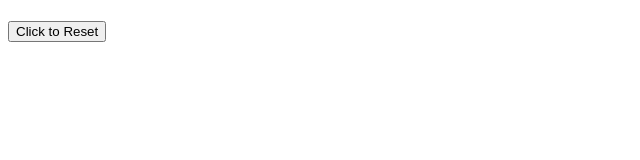
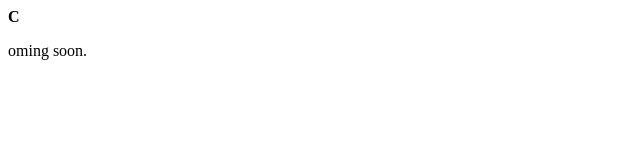
Before and after one commit to KingBelisariusIV/KingBelisariusIV.github.io, a plain HTML site: page index.html in a window 1280 px wide. Shown: the whole page, without its empty margins (0-640 px from the left). Drawn offline with Linux system fonts and the light colour scheme.

Commit message:
Update index.html

```diff
--- a/index.html
+++ b/index.html
@@ -1,27 +1,6 @@
 <!DOCTYPE html>
-<html lang="en">
-  <head>
-    <meta charset="UTF-8">
-    <meta name="viewport" content="width=device-width, initial-scale=1.0">
-    <link rel="stylesheet" href="flatearth.css">
-  </head>
+<htmL>
   <body>
-    <h1 id="header"></h1>
-<button type="button" onclick="const z = async () => {
-  await delay(5000);
-  console.log("Waited 5s");
-
-  await delay(5000);
-  console.log("Waited an additional 5s");
-};
-let x = Number(prompt("Pick a number"));
-if (!Number.isNaN(x)) {
-x = "Your number is the square root of " + x * x;
-document.querySelector('#header').innerHTML = x
-  console.log("Your number is the square root of " + x * x);
-} else {
-console.log("Hey! Why didn't you pick a number")
-}">Click to Reset</button>
-    <script src="/script.js"></script>
+    <strong>C</strong><p>oming soon.</p>
   </body>
-</html>
+</htmL>
```
